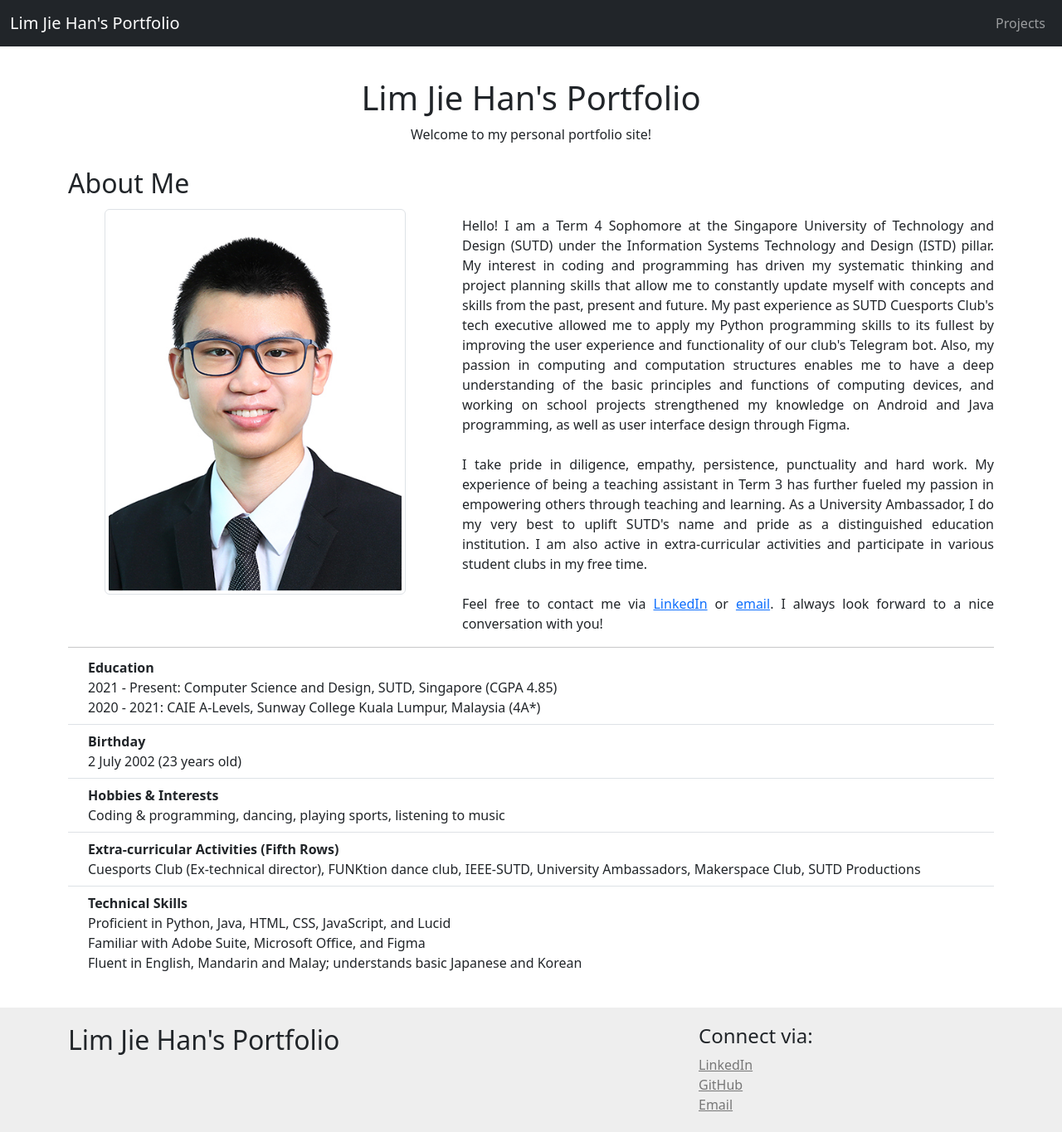
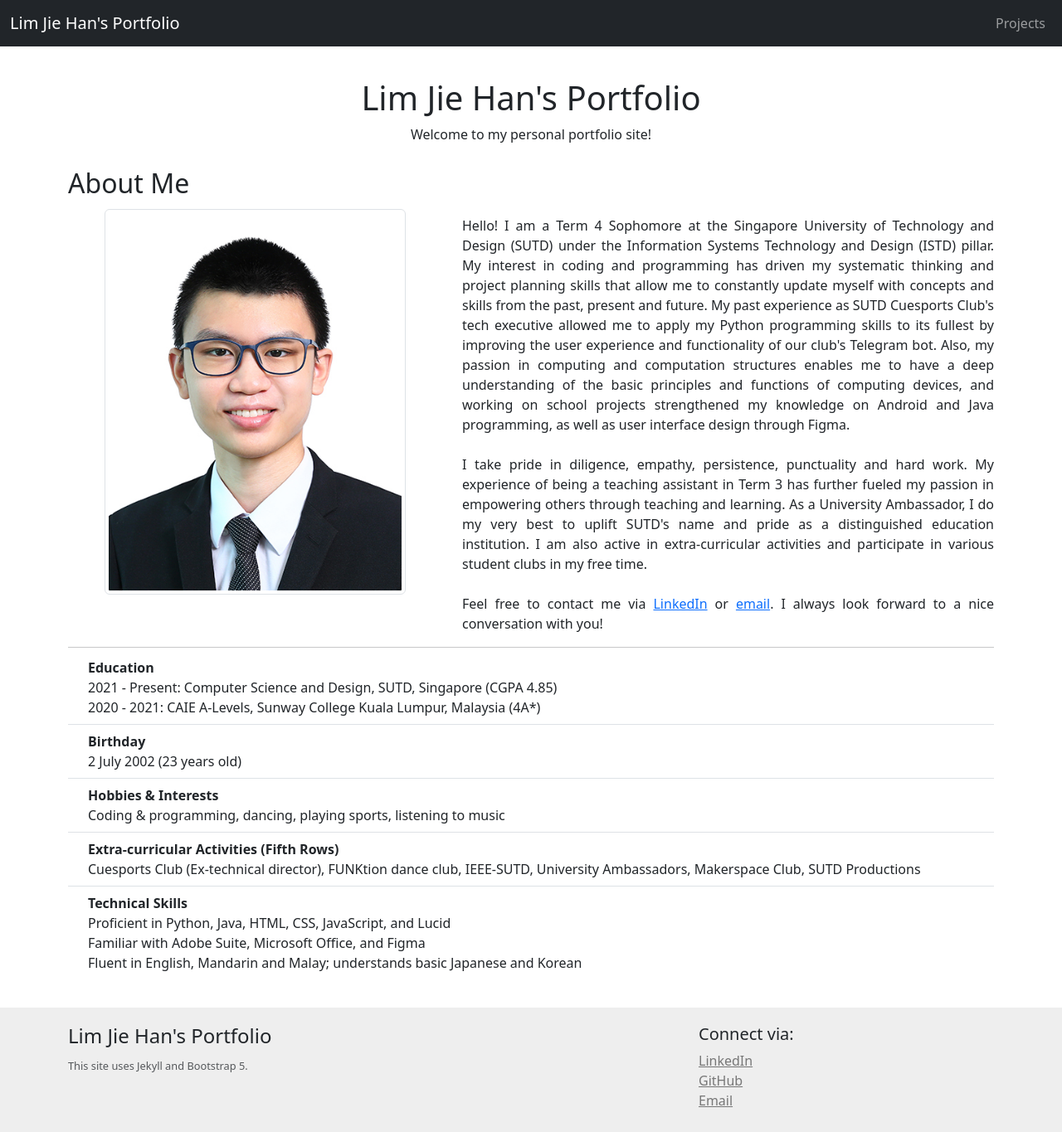
Before and after one commit to LimJH272/limjh272.github.io, a Jekyll site: the page built from index.html, in a window 1280 px wide and 1365 px high. Shown: the whole window at 83% size. Built offline with Jekyll 4.4.1, drawn with Linux system fonts in a browser that asks for light colours.

Commit message:
Minor fixes

```diff
--- a/_data/contacts.yml
+++ b/_data/contacts.yml
@@ -5,4 +5,4 @@
   link: https://github.com/LimJH272/
 
 - name: Email
-  link: mailto://limjiehan02@gmail.com
+  link: mailto:limjiehan02@gmail.com
--- a/_layouts/default.html
+++ b/_layouts/default.html
@@ -45,7 +45,8 @@
                 <div class="row">
                     <div class="col col-md-8">
                         <div class="p-20">
-                            <h2>Lim Jie Han's Portfolio</h2>
+                            <h4>Lim Jie Han's Portfolio</h4>
+                            <span class="text-muted" style="font-size: 0.8em;">This site uses Jekyll and Bootstrap 5.</span>
                         </div>
                     </div>
                     {% if site.data.contacts[0] %}
@@ -53,7 +54,7 @@
                         <div class="row">
                             <div class="col">
                                 <div class="col p-20">
-                                    <h4>Connect via:</h4>
+                                    <h5>Connect via:</h5>
                                 </div>
                             </div>
                         </div>
--- a/myscripts.js
+++ b/myscripts.js
@@ -14,6 +14,8 @@ if (bdayElement !== null && ageElement !== null) {
 
     // Highlight if today is my birthday
     if ((birthDate.getDate() == currDate.getDate()) && (birthDate.getMonth() == currDate.getMonth())) {
-            bdayElement.classList.add("text-primary");
+        bdayElement.classList.add("text-success");
+    } else {
+        bdayElement.classList.remove("text-success");
     }
 }
```
